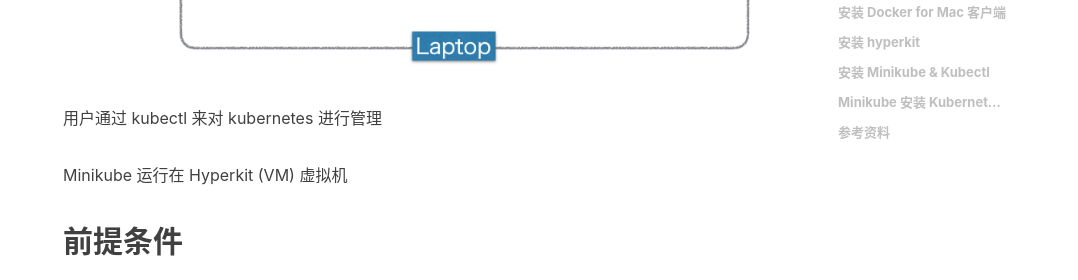
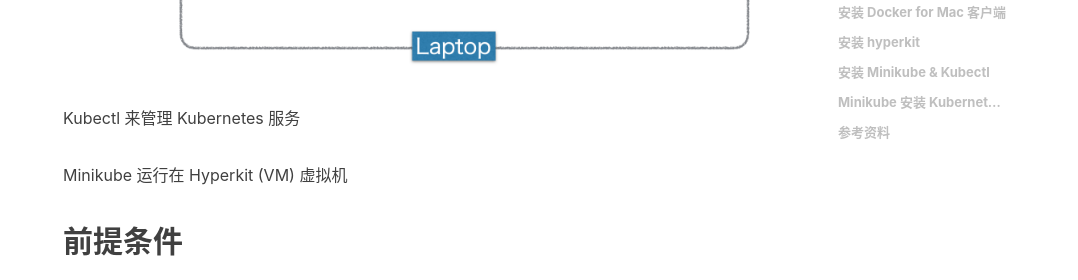
Before and after one commit to soulmz/soulmz.github.io, a Jekyll site: the page built from _posts/2020-04-29-minikube-installed-for-mac.md, in a window 1280 px wide and 900 px high, scrolled down 1327 px. Shown: the part 152-432 px from the top of the window, without its empty margins (202-1280 px from the left). Built offline with Jekyll 4.4.1, drawn with Linux system fonts in a browser that asks for light colours; nearby versions of some CDN libraries; comment, search, counter and statistics services are not loaded.

Commit message:
minikube install

```diff
--- a/_posts/2020-04-29-minikube-installed-for-mac.md
+++ b/_posts/2020-04-29-minikube-installed-for-mac.md
@@ -29,7 +29,9 @@
 
 ![image-20200429141829808](/img/in-post/image-20200429141829808.png)
 
-用户通过 kubectl 来对 kubernetes 进行管理
+
+
+Kubectl 来管理 Kubernetes 服务
 
 Minikube 运行在  Hyperkit (VM) 虚拟机
 
```
